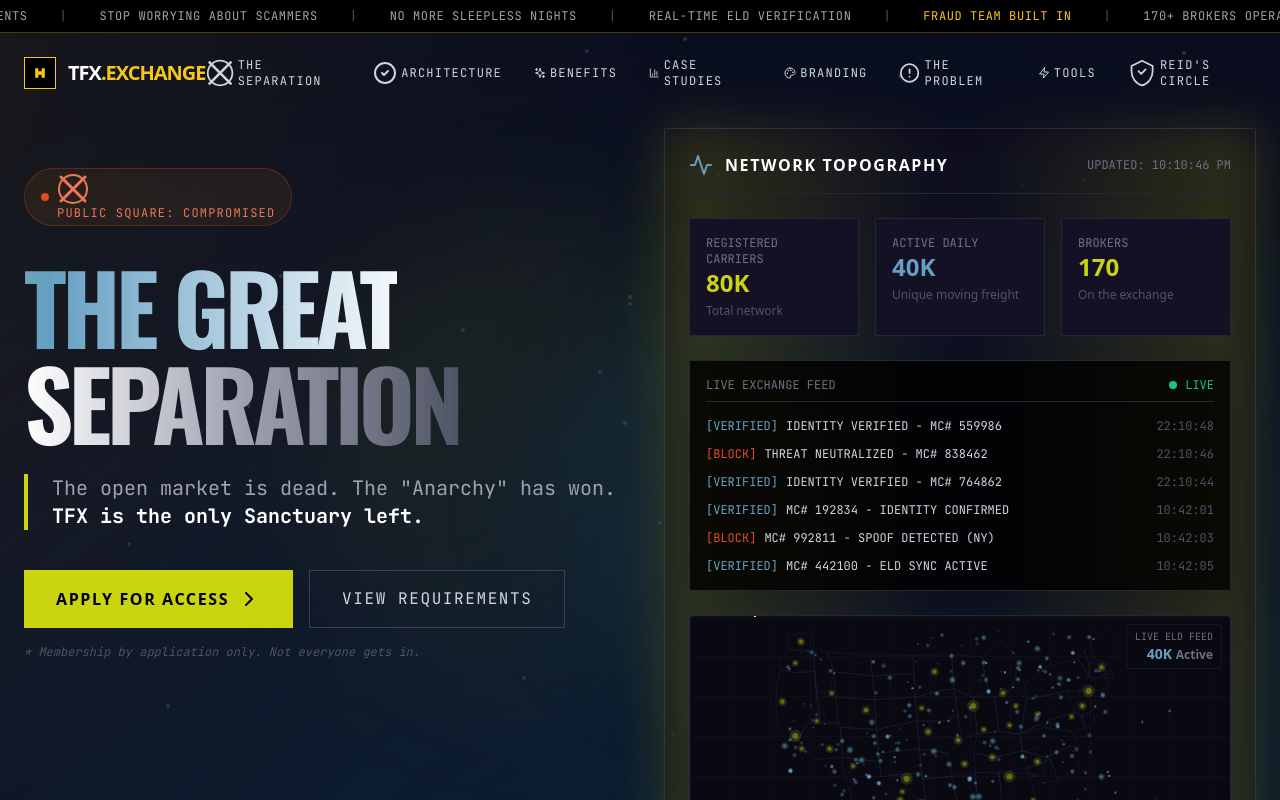
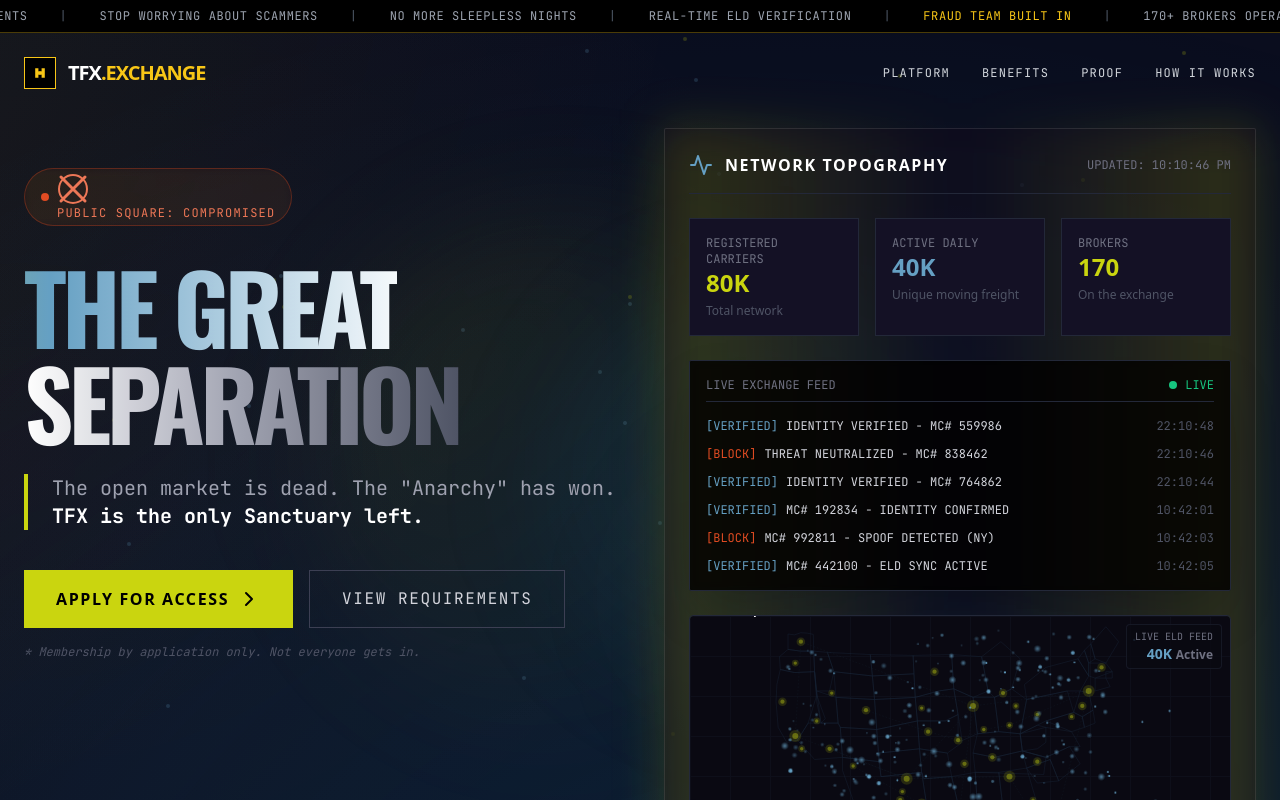
Before and after one commit to caseyglarkin2-png/TFX.Exchange, a React (Vite) app: page / in a window 1280 px wide. Shown: the top 800 px of the page. Built offline with nearby package versions, Linux system fonts and the light colour scheme.

Commit message:
Simplify navigation - remove icons, streamline menu to 4 core items

```diff
--- a/src/App.jsx
+++ b/src/App.jsx
@@ -1202,36 +1202,20 @@
             </div>
 
             <div className="hidden md:flex items-center gap-8 font-mono text-xs uppercase tracking-widest">
-              <a href="#the-separation" className="hover:text-[#F8C617] transition-all relative group flex items-center gap-1">
-                <IconAnarchy className="w-3 h-3" /> The Separation
+              <a href="#platform" className="hover:text-[#F8C617] transition-all relative group">
+                Platform
                 <span className="absolute -bottom-1 left-0 w-0 h-0.5 bg-[#F8C617] transition-all group-hover:w-full"></span>
               </a>
-              <a href="#architecture" className="hover:text-[#F8C617] transition-all relative group flex items-center gap-1">
-                <IconVerified className="w-3 h-3" /> Architecture
+              <a href="#benefits" className="hover:text-[#F8C617] transition-all relative group">
+                Benefits
                 <span className="absolute -bottom-1 left-0 w-0 h-0.5 bg-[#F8C617] transition-all group-hover:w-full"></span>
               </a>
-              <a href="#benefits" className="hover:text-[#F8C617] transition-all relative group flex items-center gap-1">
-                <Sparkles className="w-3 h-3" /> Benefits
+              <a href="#case-studies" className="hover:text-[#F8C617] transition-all relative group">
+                Proof
                 <span className="absolute -bottom-1 left-0 w-0 h-0.5 bg-[#F8C617] transition-all group-hover:w-full"></span>
               </a>
-              <a href="#case-studies" className="hover:text-[#F8C617] transition-all relative group flex items-center gap-1">
-                <BarChart3 className="w-3 h-3" /> Case Studies
-                <span className="absolute -bottom-1 left-0 w-0 h-0.5 bg-[#F8C617] transition-all group-hover:w-full"></span>
-              </a>
-              <a href="#branding" className="hover:text-[#F8C617] transition-all relative group flex items-center gap-1">
-                <Palette className="w-3 h-3" /> Branding
-                <span className="absolute -bottom-1 left-0 w-0 h-0.5 bg-[#F8C617] transition-all group-hover:w-full"></span>
-              </a>
-              <a href="#the-anarchy" className="hover:text-[#F8C617] transition-all relative group flex items-center gap-1">
-                <IconThreat className="w-3 h-3" /> The Problem
-                <span className="absolute -bottom-1 left-0 w-0 h-0.5 bg-[#F8C617] transition-all group-hover:w-full"></span>
-              </a>
-              <a href="#tools" className="hover:text-[#F8C617] transition-all relative group flex items-center gap-1">
-                <Zap className="w-3 h-3" /> Tools
-                <span className="absolute -bottom-1 left-0 w-0 h-0.5 bg-[#F8C617] transition-all group-hover:w-full"></span>
-              </a>
-              <a href="#reid-circle" className="hover:text-[#F8C617] transition-all relative group flex items-center gap-1">
-                <IconSanctuary className="w-3 h-3" /> Reid's Circle
+              <a href="#how-it-works" className="hover:text-[#F8C617] transition-all relative group">
+                How It Works
                 <span className="absolute -bottom-1 left-0 w-0 h-0.5 bg-[#F8C617] transition-all group-hover:w-full"></span>
               </a>
             </div>
@@ -1249,16 +1233,12 @@
       {mobileMenuOpen && (
         <div className="fixed inset-0 z-40 bg-[#0A0D1E] pt-32 px-6 md:hidden">
           <div className="flex flex-col gap-6 font-mono text-lg uppercase tracking-widest text-white">
-            <a href="#the-separation" onClick={() => setMobileMenuOpen(false)}>The Separation</a>
-            <a href="#architecture" onClick={() => setMobileMenuOpen(false)}>Architecture</a>
+            <a href="#platform" onClick={() => setMobileMenuOpen(false)}>Platform</a>
             <a href="#benefits" onClick={() => setMobileMenuOpen(false)}>Benefits</a>
-            <a href="#case-studies" onClick={() => setMobileMenuOpen(false)}>Case Studies</a>
-            <a href="#branding" onClick={() => setMobileMenuOpen(false)}>Branding</a>
-            <a href="#the-anarchy" onClick={() => setMobileMenuOpen(false)}>The Problem</a>
-            <a href="#tools" onClick={() => setMobileMenuOpen(false)}>Tools</a>
-            <a href="#reid-circle" onClick={() => setMobileMenuOpen(false)}>Reid's Circle</a>
+            <a href="#case-studies" onClick={() => setMobileMenuOpen(false)}>Proof</a>
+            <a href="#how-it-works" onClick={() => setMobileMenuOpen(false)}>How It Works</a>
             <button className="bg-[#F8C617] text-black px-6 py-3 font-bold mt-4">
-              Apply for Access
+              Join TFX
             </button>
           </div>
         </div>
```
